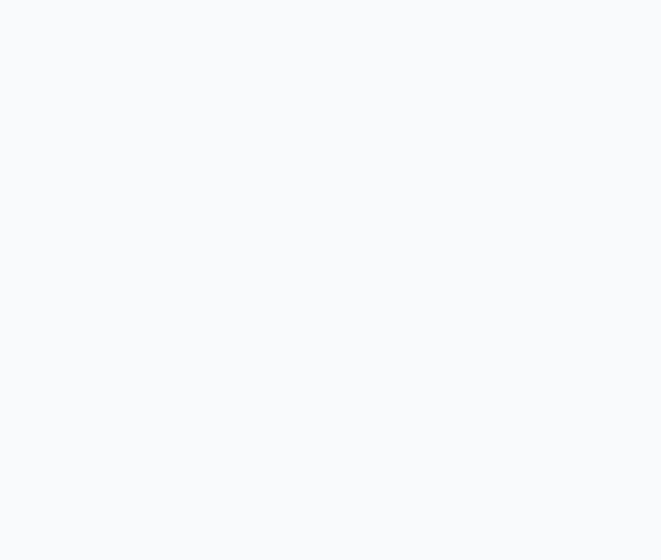
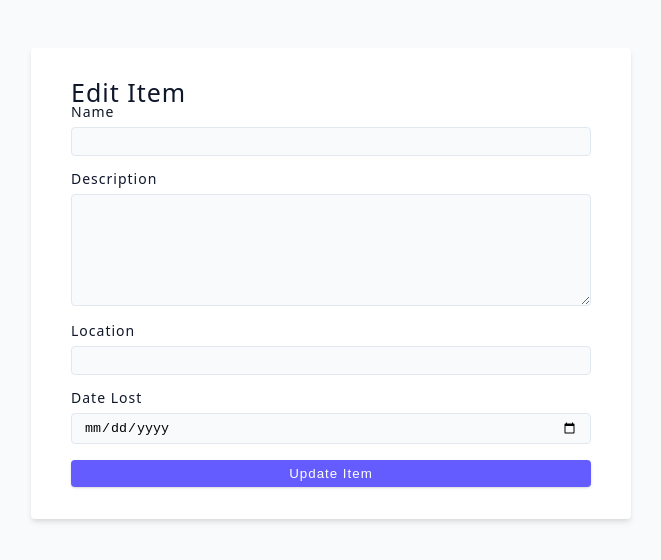
Before and after one commit to FuthifoXx/lostAndFound_frontEnd, a React (Vite) app: page /edit-item/1 in a window 1280 px wide. Before the commit this address had no page. Shown: the top 560 px of the page, without its empty margins (309-970 px from the left). Built offline with nearby package versions, Linux system fonts and the light colour scheme; no server answers.

Commit message:
added an EditItem.jsx and also added a button feature on a dash board

```diff
--- a/src/App.jsx
+++ b/src/App.jsx
@@ -6,6 +6,7 @@ import Dashboard from './pages/Dashboard'
 import AddItem from './pages/AddItem'
 import MyItems from './pages/MyItems'
 import Notifications from './pages/Notifications'
+import EditItem from './pages/EditItem'
 import ProtectedRoute from './components/ProtectedRoute'
 
 function App() {
@@ -25,6 +26,7 @@ function App() {
       <Route path='/add-item' element={<AddItem />} />
       <Route path='/my-items' element={<MyItems />} />
       <Route path='/notifications' element={<Notifications />} />
+      <Route path='/edit-item/:id' element={<EditItem />} />
     </Routes>
   )
 }
--- a/src/pages/Dashboard.jsx
+++ b/src/pages/Dashboard.jsx
@@ -1,9 +1,11 @@
 import { useEffect, useState } from 'react'
 import { getMyItems, deleteLostItem } from '../services/api'
+import { useNavigate } from 'react-router-dom'
 
 function Dashboard() {
   const [items, setItems] = useState([])
   const [loading, setLoading] = useState(true)
+  const navigate = useNavigate()
 
   const handleDelete = async (id) => {
     const confirmDelete = window.confirm(
@@ -72,6 +74,12 @@ function Dashboard() {
                 >
                   Delete
                 </button>
+                <button
+                  className='btn edit-btn'
+                  onClick={() => navigate(`/edit-item/${item._id}`)}
+                >
+                  Edit
+                </button>
               </div>
             </div>
           ))}
--- /dev/null
+++ b/src/pages/EditItem.jsx
@@ -0,0 +1,114 @@
+import { useParams, useNavigate } from 'react-router-dom'
+import { useEffect, useState } from 'react'
+import { getMyItems, updateLostItem } from '../services/api'
+
+function EditItem() {
+  const { id } = useParams()
+  const navigate = useNavigate()
+
+  const [form, setForm] = useState({
+    name: '',
+    description: '',
+    location: '',
+    dateLost: '',
+  })
+
+  useEffect(() => {
+    const fetchItem = async () => {
+      try {
+        const items = await getMyItems()
+
+        const item = items.find((i) => i._id === id)
+
+        if (item) {
+          setForm({
+            name: item.name || '',
+            description: item.description || '',
+            location: item.location || '',
+            dateLost: item.dateLost ? item.dateLost.split('T')[0] : '',
+          })
+        }
+      } catch (err) {
+        console.log(err.message)
+      }
+    }
+    fetchItem()
+  }, [id])
+
+  const handleChange = (e) => {
+    setForm({
+      ...form,
+      [e.target.name]: e.target.value,
+    })
+  }
+
+  const handleSubmit = async (e) => {
+    e.preventDefault()
+
+    try {
+      await updateLostItem(id, form)
+
+      navigate('/dashboard')
+    } catch (err) {
+      console.log(err.message)
+    }
+  }
+
+  return (
+    <form className='form' onSubmit={handleSubmit}>
+      <h4>Edit Item</h4>
+
+      <div className='form-row'>
+        <label className='form-label'>Name</label>
+
+        <input
+          type='text'
+          name='name'
+          className='form-input'
+          value={form.name}
+          onChange={handleChange}
+        />
+      </div>
+      <div className='form-row'>
+        <label className='form-label'>Description</label>
+
+        <textarea
+          name='description'
+          className='form-textarea'
+          value={form.description}
+          onChange={handleChange}
+        />
+      </div>
+
+      <div className='form-row'>
+        <label className='form-label'>Location</label>
+
+        <input
+          type='text'
+          name='location'
+          className='form-input'
+          value={form.location}
+          onChange={handleChange}
+        />
+      </div>
+
+      <div className='form-row'>
+        <label className='form-label'>Date Lost</label>
+
+        <input
+          type='date'
+          name='dateLost'
+          className='form-input'
+          value={form.dateLost}
+          onChange={handleChange}
+        />
+      </div>
+
+      <button type='submit' className='btn btn-block'>
+        update Item
+      </button>
+    </form>
+  )
+}
+
+export default EditItem
--- a/src/services/api.js
+++ b/src/services/api.js
@@ -76,3 +76,7 @@ export const createLostItem = async (data) => {
 export const deleteLostItem = async (id) => {
   return apiRequest(`/lost-items/${id}`, 'DELETE')
 }
+
+export const updateLostItem = async (id, data) => {
+  return apiRequest(`/lost-items/${id}`, 'PUT',data)
+}
```
Lines whose indentation alone changed are shown as unchanged.
